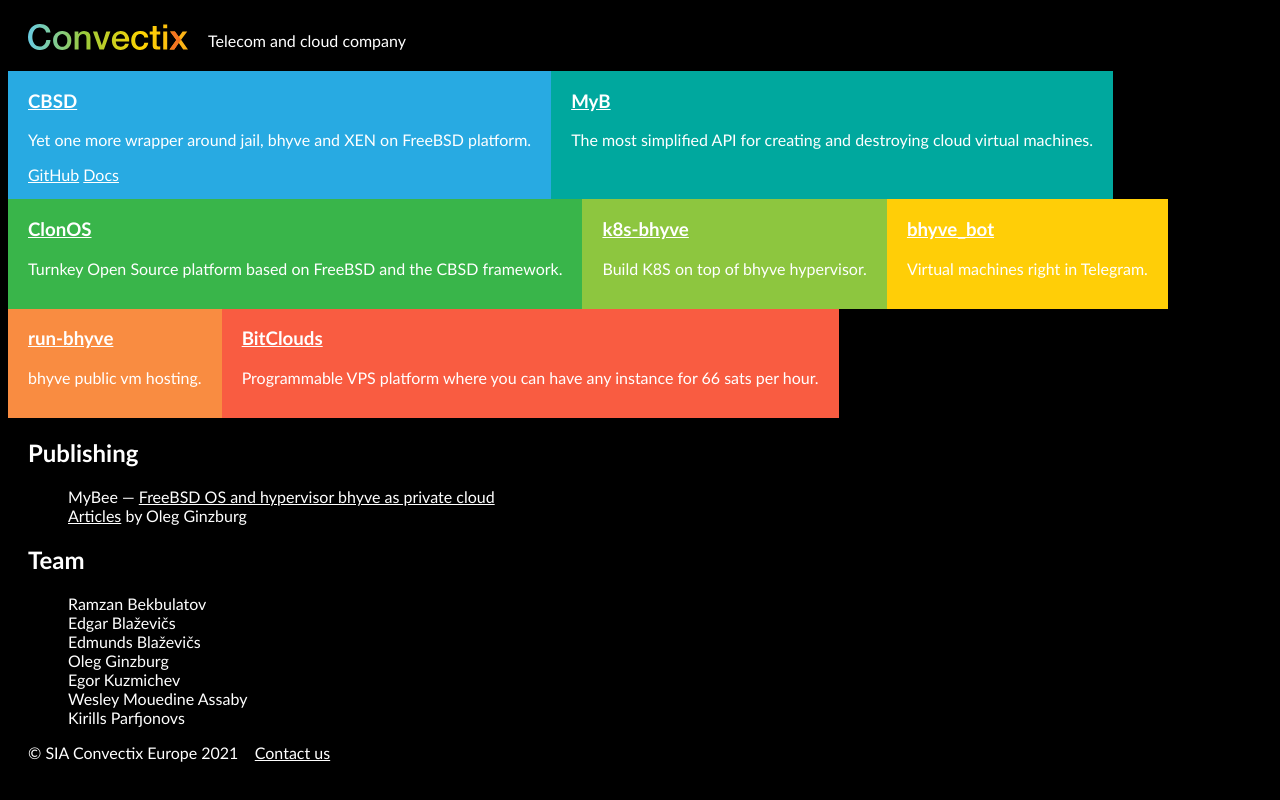
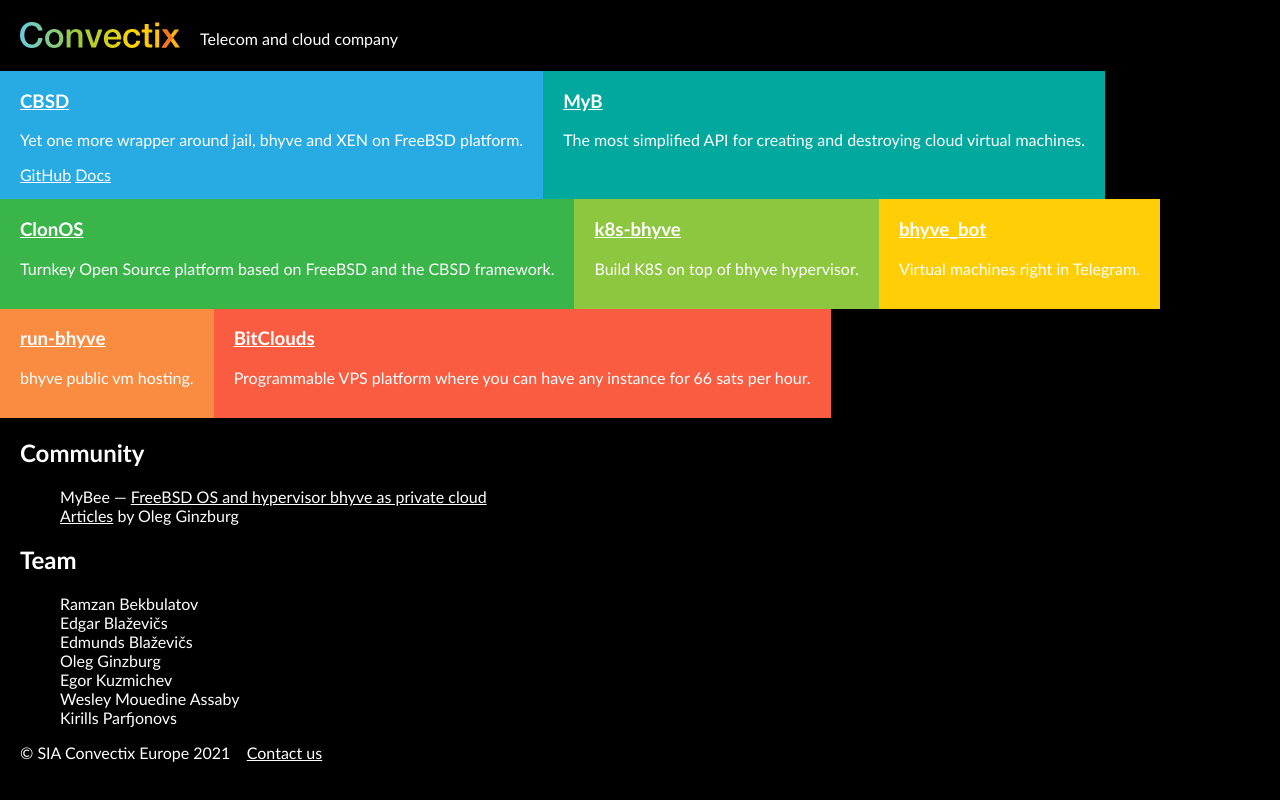
Before and after one commit to convectix/convectix.com, a plain HTML site: page index.html in a window 1280 px wide. Drawn offline with Linux system fonts and the light colour scheme.

Commit message:
publishing -> community

```diff
--- a/index.html
+++ b/index.html
@@ -8,7 +8,7 @@
     <body>
         <header>
             <img src="convectix_logo.svg" alt="Convectix" id="logo"/>
-            <span>Telecom and cloud company</span>
+            Telecom and cloud company
         </header>
         <section id="projects">
             <div style="background: #28AAE2">
@@ -42,8 +42,8 @@
                 <p>Programmable VPS platform where you can have any instance for 66 sats per hour.</p>
             </div>
         </section>
-        <section id="publishing">
-            <h2>Publishing</h2>
+        <section id="community">
+            <h2>Community</h2>
             <ul>
                 <li>MyBee &mdash; <a href="https://habr.com/en/post/569226">FreeBSD OS and hypervisor bhyve as private cloud</a></li>
                 <li><a href="https://www.bsdstore.ru/en/articles.html">Articles</a> by Oleg Ginzburg</li>
--- a/style.css
+++ b/style.css
@@ -2,37 +2,43 @@
 /* CSS Document */
 
 body {
+    margin: 0;
     background-color: black;
     color: white;
     font-family: "Gill Sans", "Gill Sans MT", "Myriad Pro", "DejaVu Sans Condensed", Helvetica, Arial, "sans-serif"
+}
+
+section, header, footer {
+    padding-left: 20px;
+    padding-right: 20px;
 }
 
 a {
     color: #fff;
 }
 
-header {
-    display: flex;
-    align-items:flex-end;
-    padding: 1em 0 1.3em 0;
-}
-#logo {
-    width: 160px;
-    margin: 0 20px;
-}
-
-#projects {
-    display: flex;
-    flex-wrap: wrap;
-}
-#projects div {
-    padding: 0 20px 15px 20px;
-}
-
 ul {
     list-style: none;
 }
 
-#publishing, #team, footer {
-    padding-left: 20px;
+header {
+    display: flex;
+    align-items:flex-end;
+    padding-top: 1.4em;
+    padding-bottom: 1.4em;
 }
+
+#logo {
+    width: 160px;
+    margin-right: 20px;
+}
+
+#projects {
+    padding: 0;
+    display: flex;
+    flex-wrap: wrap;
+}
+
+#projects div {
+    padding: 0 20px 15px 20px;
+}
```
